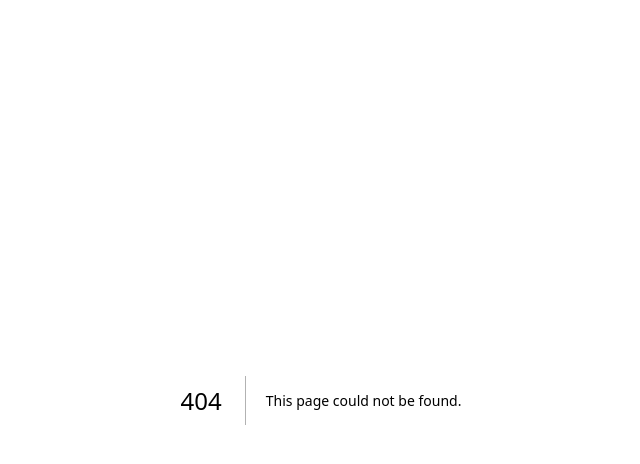
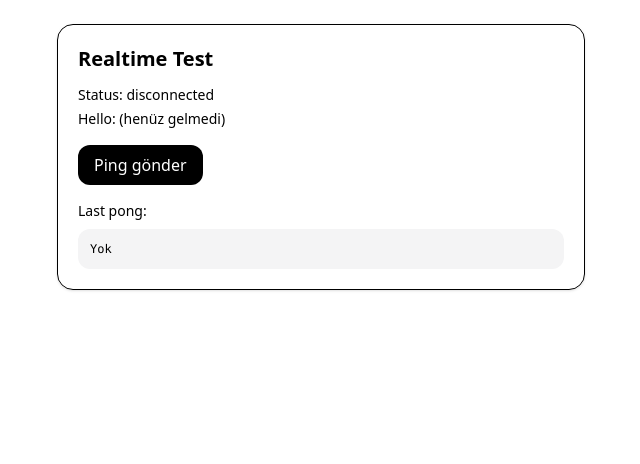
Before and after one commit to hasanefeuygun/statistics_ui, a Next.js app: page /realtime in a window 1280 px wide. Before the commit this address had no page. Shown: the top 464 px of the page, without its empty margins (319-959 px from the left). Built offline with nearby package versions, Linux system fonts and the light colour scheme; no server answers.

Commit message:
The client is now listening  and sending events to the server.

```diff
--- a/app/page.tsx
+++ b/app/page.tsx
@@ -1,9 +1,27 @@
+"use client";
+import { Power } from "lucide-react";
+
 export default function Page() {
   return (
-    <div className="flex flex-col justify-center items-center space-y-6 m-10">
-      <div className="h-16 w-16 rounded-full bg-gray-500 shadow-[0_0_40px_rgba(16,185,129,0.25)] border-emerald-500/30 border"></div>
-      <div className="h-16 w-16 rounded-full bg-gray-500 shadow-[0_0_40px_rgba(16,185,129,0.25)] border-emerald-500/30 border"></div>
-      <div className="h-16 w-16 rounded-full bg-gray-500 shadow-[0_0_40px_rgba(16,185,129,0.25)] border-emerald-500/30 border"></div>
+    <div className="w-screen h-screen bg-black flex items-center justify-center">
+      <button
+        className="
+      flex items-center justify-center
+      w-24 h-24
+      rounded-full
+      bg-blue-600
+      text-white
+      shadow-xl
+      hover:bg-blue-500
+      hover:scale-110
+      active:scale-95
+      transition-all
+      duration-200
+      cursor-pointer
+    "
+      >
+        <Power size={36} />
+      </button>
     </div>
   );
 }
--- /dev/null
+++ b/app/realtime/page.tsx
@@ -0,0 +1,89 @@
+"use client";
+
+import { useEffect, useRef, useState } from "react";
+import { io, Socket } from "socket.io-client";
+
+type PongPayload = {
+  recieved: { msg: string };
+  at: number;
+};
+
+export default function RealtimePage() {
+  const socketRef = useRef<Socket | null>(null); //One reference ,one instance even if component is rendered.
+
+  const [hello, setHello] = useState<string>("");
+  const [status, setStatus] = useState<"connected" | "disconnected">(
+    "disconnected",
+  );
+  const [lastPong, setLastPong] = useState<PongPayload | null>(null);
+
+  useEffect(() => {
+    const socket = io(`${process.env.NEXT_PUBLIC_API_URL}/realtime`, {
+      transports: ["websocket"],
+    });
+
+    socketRef.current = socket;
+
+    //Listening events
+    socket.on("connect", () => {
+      setStatus("connected");
+    });
+
+    socket.on("disconnect", () => {
+      setStatus("disconnected");
+    });
+
+    // Client is listening that server will throw hello event on connection
+    socket.on("server:hello", (data: { msg: string }) => {
+      setHello(data.msg);
+    });
+
+    socket.on("server:pong", (data: PongPayload) => {
+      setLastPong(data);
+    });
+
+    //Clean up effects while closing page.(like closing socket for pretend data leak)
+    return () => {
+      socket.disconnect();
+      socketRef.current = null; //Close ref
+    };
+  }, []);
+
+  const sendPing = () => {
+    socketRef.current?.emit("client:ping", { msg: "ping from UI" });
+  };
+
+  return (
+    <div className="mx-auto max-w-xl p-6">
+      <div className="rounded-2xl border p-5 shadow-sm">
+        <h1 className="text-xl font-semibold">Realtime Test</h1>
+
+        <div className="mt-3 text-sm">
+          <div>
+            <span className="font-medium">Status:</span> {status}
+          </div>
+
+          <div className="mt-1">
+            <span className="font-medium">Hello:</span>{" "}
+            {hello ? hello : "(henüz gelmedi)"}
+          </div>
+        </div>
+
+        <button
+          onClick={sendPing}
+          className="mt-4 rounded-xl bg-black px-4 py-2 text-white"
+          disabled={status !== "connected"}
+        >
+          Ping gönder
+        </button>
+
+        <div className="mt-4">
+          <div className="text-sm font-medium">Last pong:</div>
+          <pre className="mt-2 overflow-auto rounded-xl bg-zinc-100 p-3 text-xs">
+            {lastPong ? JSON.stringify(lastPong, null, 2) : "Yok"}
+          </pre>
+        </div>
+      </div>
+    </div>
+  );
+}
--- a/package.json
+++ b/package.json
@@ -9,9 +9,11 @@
     "lint": "eslint"
   },
   "dependencies": {
+    "lucide-react": "^0.563.0",
     "next": "16.1.5",
     "react": "19.2.3",
-    "react-dom": "19.2.3"
+    "react-dom": "19.2.3",
+    "socket.io-client": "^4.8.3"
   },
   "devDependencies": {
     "@tailwindcss/postcss": "^4",
```
Also changed, not shown: services/api.service.ts (deleted), 1 other file (tests, documents, lock files or other folders).
